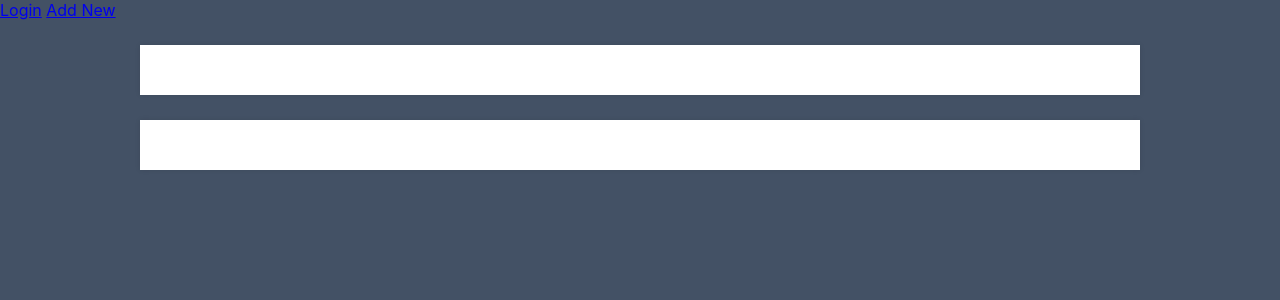
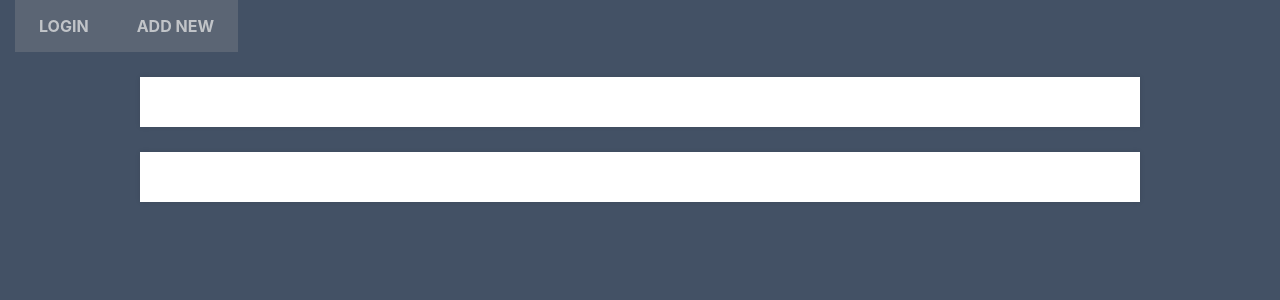
Before and after one commit to stevenanderson-git/BrainFilms, a Flask app: page / in a window 1280 px wide. Shown: the top 300 px of the page. Run offline with Flask 2, Linux system fonts and the light colour scheme; some libraries are stand-ins or nearby versions.

Commit message:
css styles applied to navbar buttons

```diff
--- a/static/style.css
+++ b/static/style.css
@@ -341,3 +341,16 @@ body.loggedin {
 	padding: 15px;
 	border-style: outset;
 }
+
+.navbar .links{
+	display: flex;
+	padding: 0 15px;
+}
+.navbar a.button{
+	background-color: #5b6574;
+	color:#c1c4c8;
+	padding: 1em 1.5em;
+	text-decoration: none;
+	font-weight: bold;
+	text-transform: uppercase;
+}
--- a/templates/index.html
+++ b/templates/index.html
@@ -8,10 +8,12 @@
 	</head>
 	<body>
 		<!-- TODO: add navbar with login/register button-->
-		<div class='navbartop'>
+		<div class='navbar'>
 			<!--TODO: css Buttons for links-->
-			<a href="{{ url_for('login') }}">Login</a>
-			<a href="{{ url_for('add_new')}}">Add New</a>
+			<div class='links'>
+				<a href="{{ url_for('login') }}" class='button'>Login</a>
+				<a href="{{ url_for('add_new')}}" class='button'>Add New</a>
+			</div>
 		</div>
 
 		<div class='content'>
```
